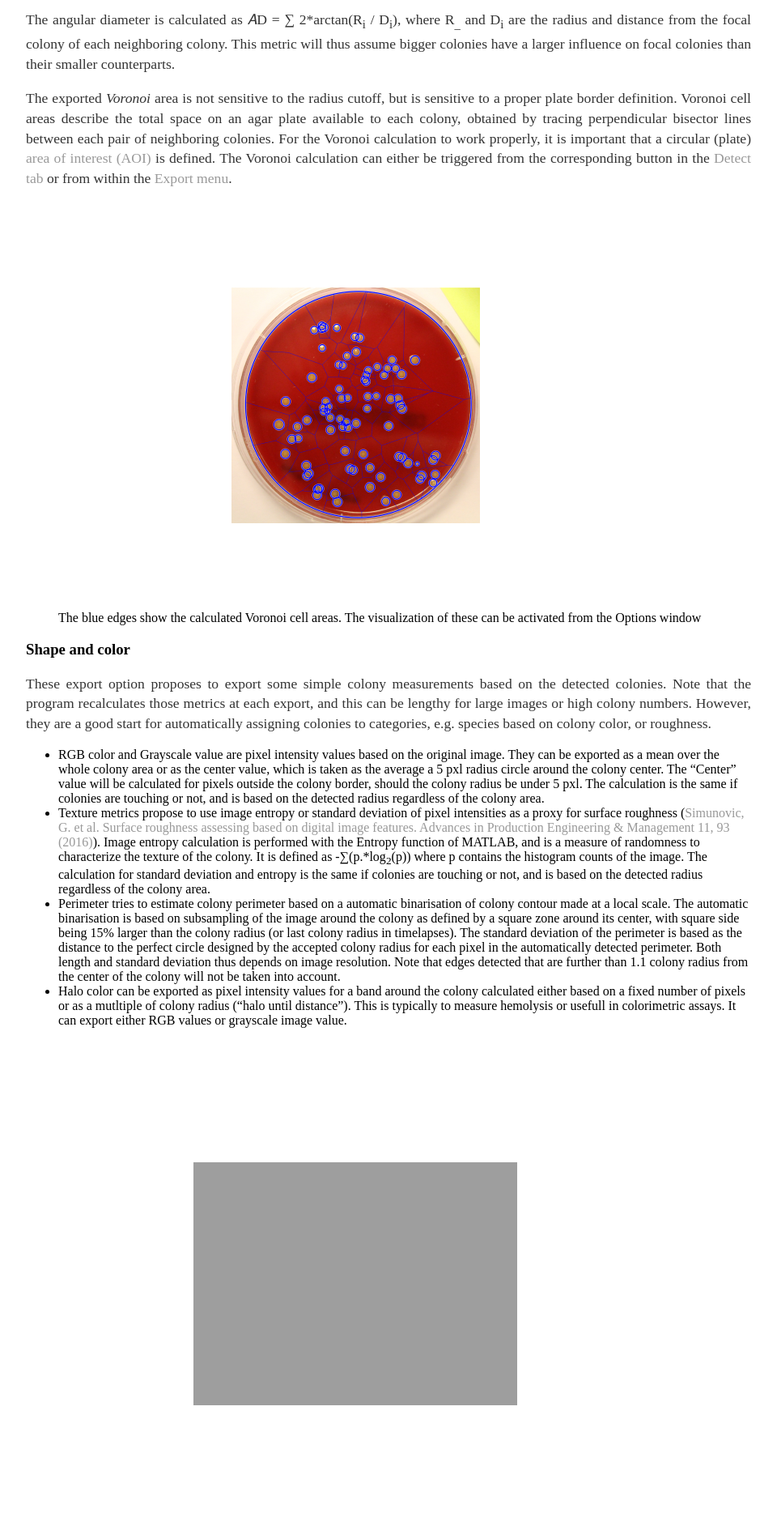
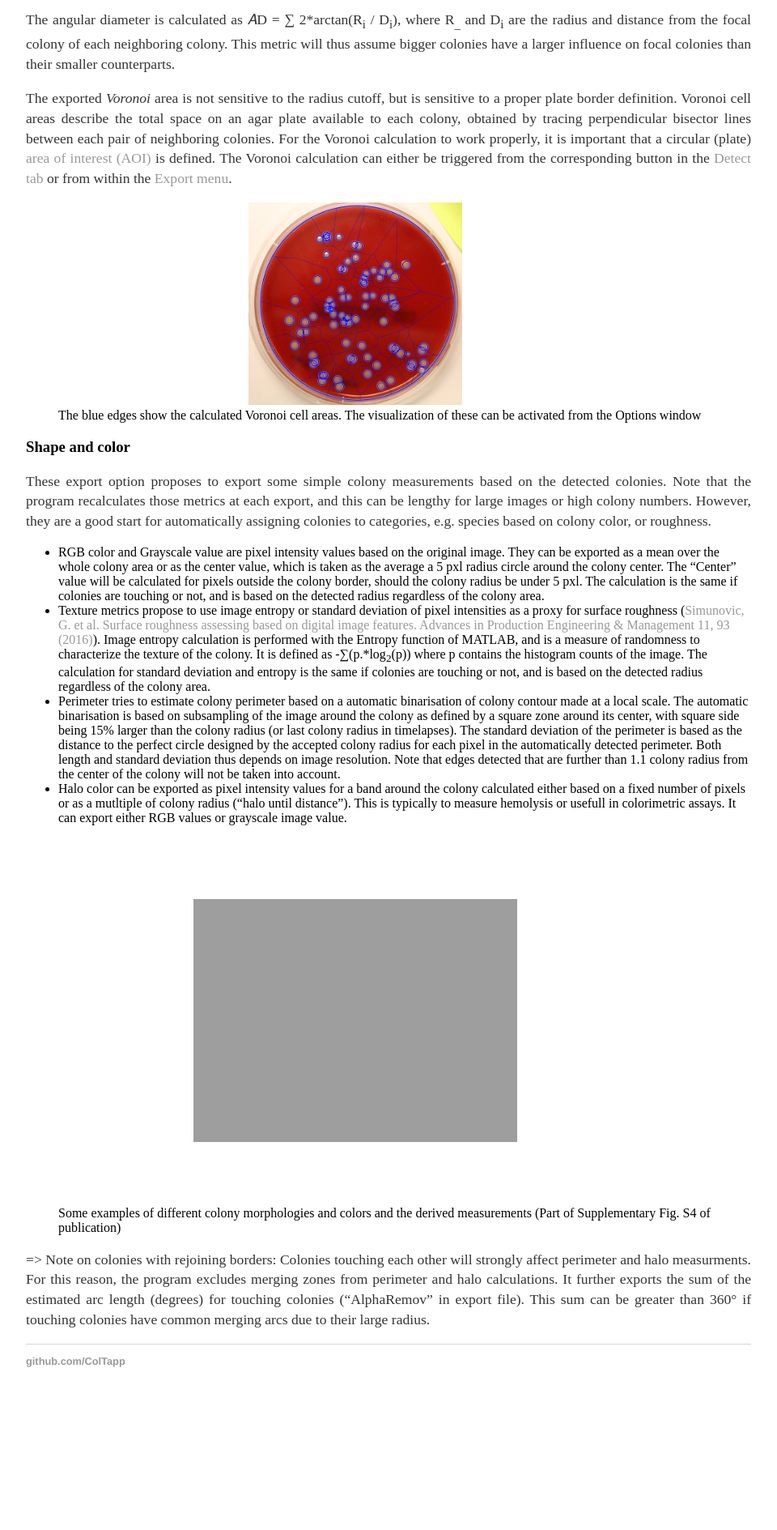
Before and after one commit to ColTapp/ColTapp.github.io, a Jekyll site: the page built from characteristics.md, in a window 1280 px wide. Shown: the part 469-2358 px from the top of the page at 81% size, without its empty margins (160-1120 px from the left). Built offline with Jekyll 4.4.1, drawn with Linux system fonts in a browser that asks for light colours; after the commit the page ends 2217 px from its top, so only the background shows below that.

Commit message:
Update characteristics.md

```diff
--- a/characteristics.md
+++ b/characteristics.md
@@ -14,7 +14,7 @@ The angular diameter is calculated as 𝐴D = ∑ 2*arctan(R<sub>i</sub> / D<sub
 
 The exported *Voronoi* area is not sensitive to the radius cutoff, but is sensitive to a proper plate border definition. Voronoi cell areas describe the total space on an agar plate available to each colony, obtained by tracing perpendicular bisector lines between each pair of neighboring colonies. For the Voronoi calculation to work properly, it is important that a circular (plate) [area of interest (AOI)]({{site.url}}/setup.html) is defined. The Voronoi calculation can either be triggered from the corresponding button in the [Detect tab]({{site.url}}/detect.html) or from within the [Export menu]({{site.url}}/export.html).
 <figure>
-  <img src="{{site.url}}/assets/images/chara1.png" alt="Voronoi example" height="500px"/>
+  <img src="{{site.url}}/assets/images/chara1.png" alt="Voronoi example" height="250x"/>
   <figcaption>The blue edges show the calculated Voronoi cell areas. The visualization of these can be activated from the Options window </figcaption>
 </figure>
 
@@ -25,7 +25,7 @@ These export option proposes to export some simple colony measurements based on
 - Perimeter tries to estimate colony perimeter based on a automatic binarisation of colony contour made at a local scale. The automatic binarisation is based on subsampling of the image around the colony as defined by a square zone around its center, with square side being 15% larger than the colony radius (or last colony radius in timelapses). The standard deviation of the perimeter is based as the distance to the perfect circle designed by the accepted colony radius for each pixel in the automatically detected perimeter. Both length and standard deviation thus depends on image resolution. Note that edges detected that are further than 1.1 colony radius from the center of the colony will not be taken into account.
 - Halo color can be exported as pixel intensity values for a band around the colony calculated either based on a fixed number of pixels or as a mutltiple of colony radius ("halo until distance"). This is typically to measure hemolysis or usefull in colorimetric assays. It can export either RGB values or grayscale image value.
 <figure>
-  <img src="{{site.url}}/assets/images/chara2.png" alt="Color and shape characteristics" height="600px"/>
+  <img src="{{site.url}}/assets/images/chara2.png" alt="Color and shape characteristics" height="450px"/>
   <figcaption>Some examples of different colony morphologies and colors and the derived measurements (Part of Supplementary Fig. S4 of publication) </figcaption>
 </figure>
 
```
